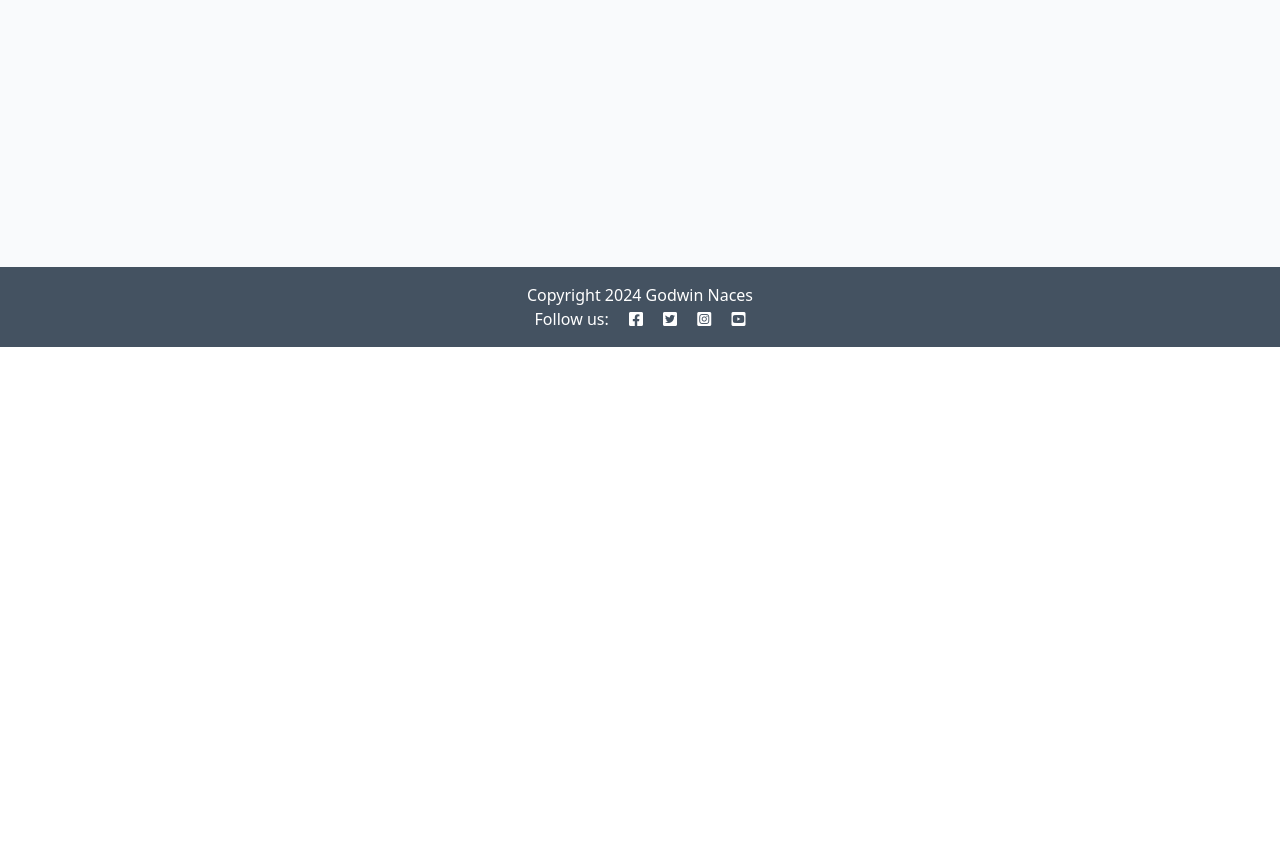
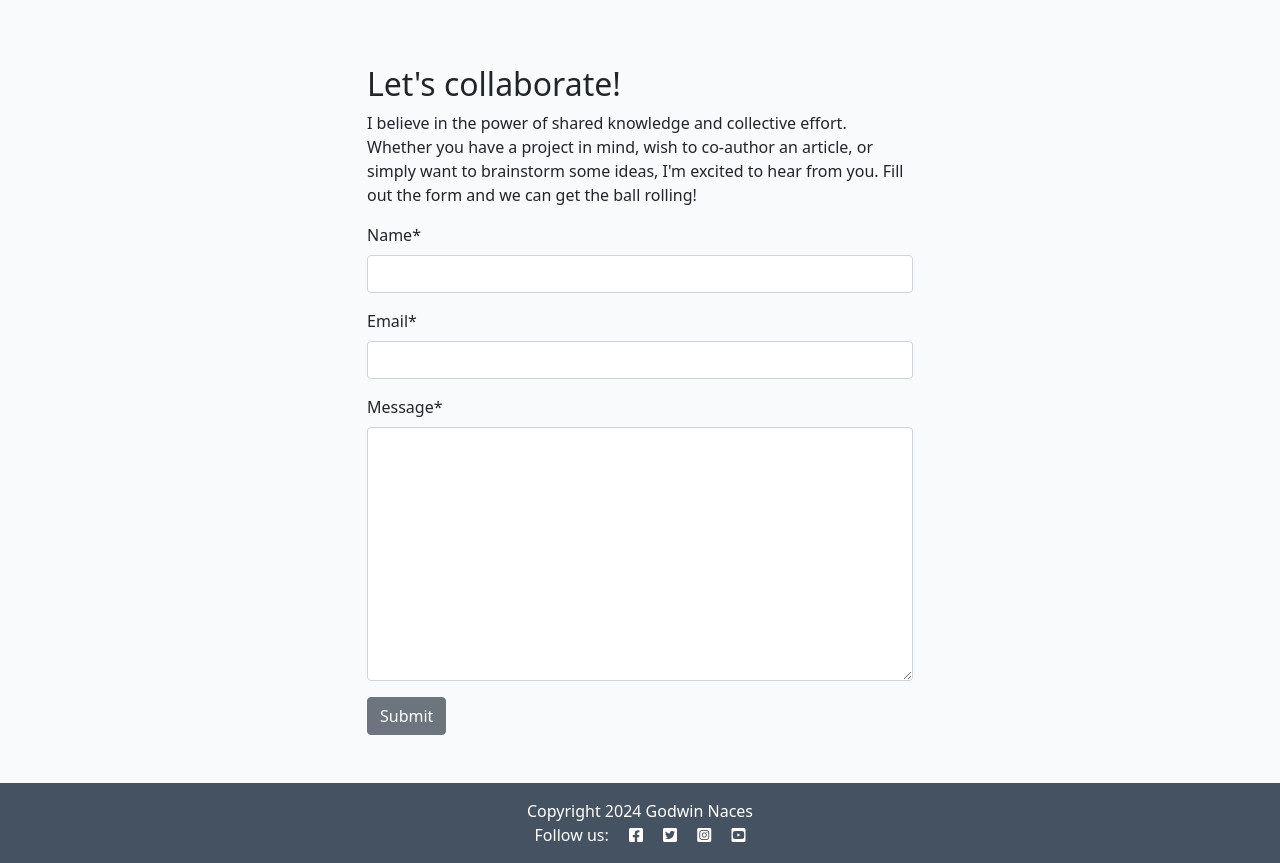
Before and after one commit to GNaces/django-blog, a Django app: page /about/ in a window 1280 px wide. Shown: the part 453-1316 px from the top of the page. Before the commit the page ends 800 px from the top, so only its background shows below. Run offline with Django 4.2, Linux system fonts and the light colour scheme; data that the repository does not hold is empty; some libraries are stand-ins or nearby versions.

Commit message:
Create the Collaboration Request form and Handle the form POST request

```diff
--- /dev/null
+++ b/about/forms.py
@@ -0,0 +1,8 @@
+from .models import CollaborateRequest
+from django import forms
+
+
+class CollaborateForm(forms.ModelForm):
+    class Meta:
+        model = CollaborateRequest
+        fields = ('name', 'email', 'message')
--- a/about/models.py
+++ b/about/models.py
@@ -9,3 +9,12 @@ class About(models.Model):
 
     def __str__(self):
         return self.title
+
+class CollaborateRequest(models.Model):
+    name = models.CharField(max_length=200)
+    email = models.EmailField()
+    message = models.TextField()
+    read = models.BooleanField(default=False)
+
+    def __str__(self):
+        return f"Collaboration request from {self.name}"
--- a/about/templates/about/about.html
+++ b/about/templates/about/about.html
@@ -1,6 +1,9 @@
 {% extends 'base.html' %}
+{% load crispy_forms_tags %}
+{% load static %}
+
 {% block content %}
-{% load static %}
+
 <div class="container mt-5">
   <div class="row">
     <div class="col-4 text-center">
@@ -20,8 +23,26 @@
       <p class="text-end"><em>Updated on: {{ about.updated_on }}</em></p>
     </div>
   </div>
+  <div class="row justify-content-center">
+    <div class="col-12 col-md-6 my-5">
+      <h2>Let's collaborate!</h2>
+      <p>I believe in the power of shared knowledge and collective effort.
+        Whether you have a project in mind, wish to co-author
+        an article, or simply want to brainstorm some ideas,
+        I'm excited to hear from you. Fill out the form
+        and we can get the ball rolling!</p>
+
+        <form method="post">
+          {{ collaborate_form | crispy }}
+          {% csrf_token %}
+          <button class="btn btn-secondary"
+            type="submit">Submit</button>
+        </form>
+
+    </div>
+  </div>
 </div>
 {% endblock content %}
 {% block copyright %}
-    Copyright 2024 Godwin Naces
+Copyright 2024 Godwin Naces
 {% endblock %}
--- a/about/views.py
+++ b/about/views.py
@@ -1,15 +1,26 @@
 from django.shortcuts import render
+from django.contrib import messages
 from .models import About
+from .forms import CollaborateForm
 
 
 def about_me(request):
     """
     Renders the About page
     """
+    if request.method == "POST":
+            collaborate_form = CollaborateForm(data=request.POST)
+            if collaborate_form.is_valid():
+                collaborate_form.save()
+                messages.add_message(request, messages.SUCCESS, "Collaboration request received! I endeavour to respond within 2 working days.")
+
     about = About.objects.all().order_by('-updated_on').first()
+    collaborate_form = CollaborateForm()
 
     return render(
         request,
         "about/about.html",
-        {"about": about},
+        {"about": about, "collaborate_form": collaborate_form
+        },
+
     )
--- a/blog/views.py
+++ b/blog/views.py
@@ -44,7 +44,7 @@ def post_detail(request, slug):
             )
 
 
-    comment_form = CommentForm()
+    comment_form = CommentForm(data=request.POST)
 
     return render(
         request,
```
Also changed, not shown: about/admin.py (+13 -2 lines), about/migrations/0002_collaboraterequest.py (added).
